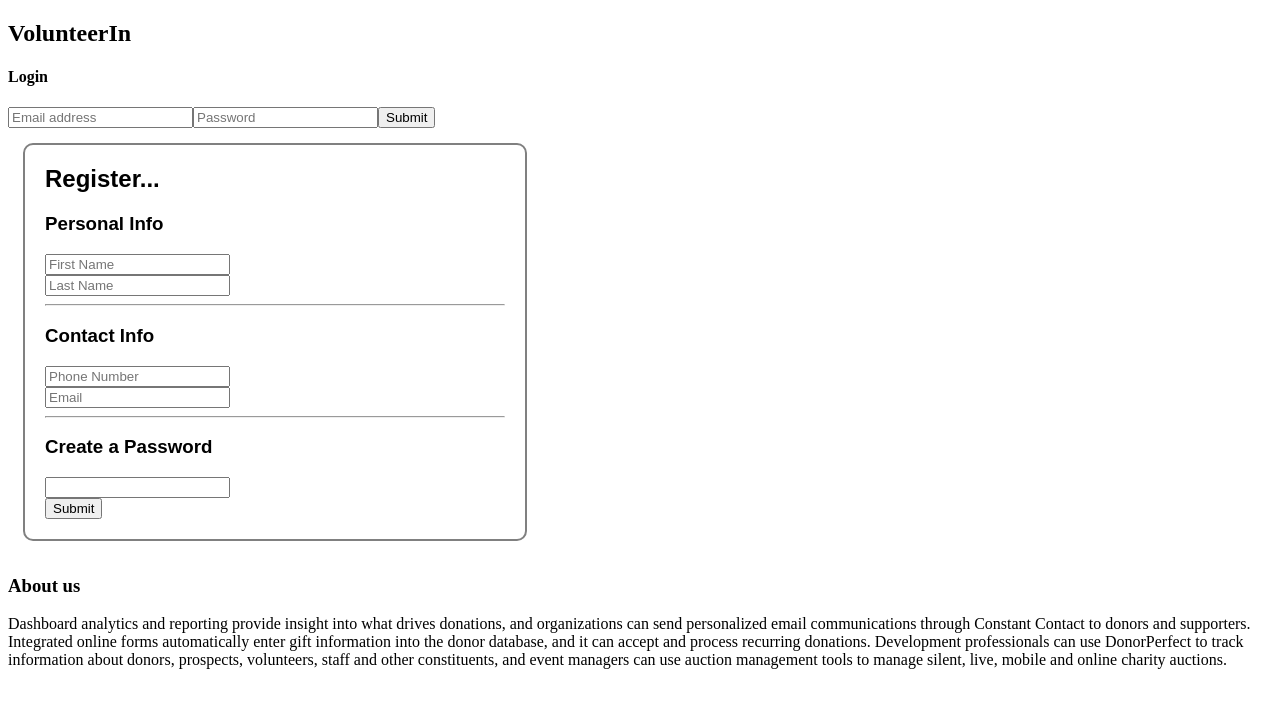
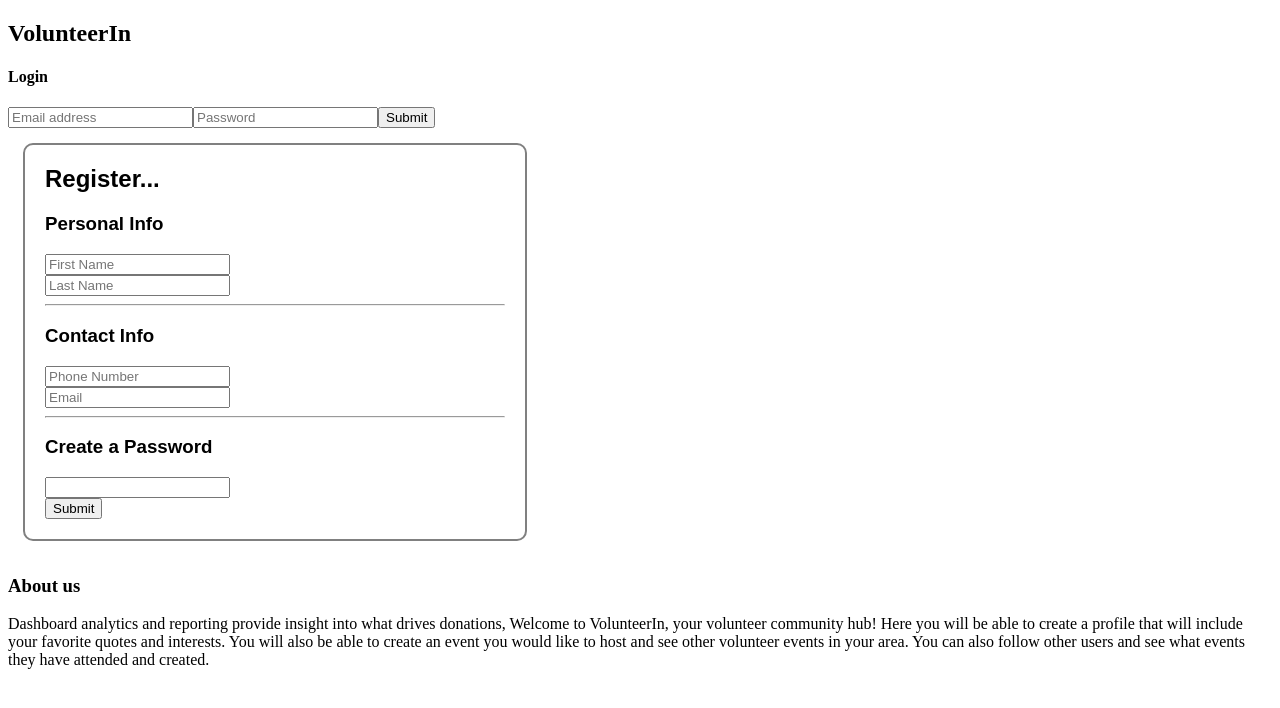
Before and after one commit to DJAC-Capstone/volunteerIn, a React app: page / in a window 1280 px wide. Shown: the top 708 px of the page. Built offline with nearby package versions, Linux system fonts and the light colour scheme; no server answers; the HTML template or start-up script is replaced by a standard one.

Commit message:
updated intro text

```diff
--- a/src/components/NavBar.js
+++ b/src/components/NavBar.js
@@ -43,11 +43,7 @@ class NavBar extends Component {
 							<h3>About us</h3>
 							<p>
 								Dashboard analytics and reporting provide insight into what drives donations,
-								and organizations can send personalized email communications through Constant Contact to donors and supporters.
-								Integrated online forms automatically enter gift information into the donor database, and it can accept and process
-								recurring donations. Development professionals can use DonorPerfect to track information about donors, prospects,
-								volunteers, staff and other constituents,
-								and event managers can use auction management tools to manage silent, live, mobile and online charity auctions.
+								Welcome to VolunteerIn, your volunteer community hub! Here you will be able to create a profile that will include your favorite quotes and interests. You will also be able to create an event you would like to host and see other volunteer events in your area.  You can also follow other users and see what events they have attended and created.
 							</p>
 						</div>
 					</div>: null
```
